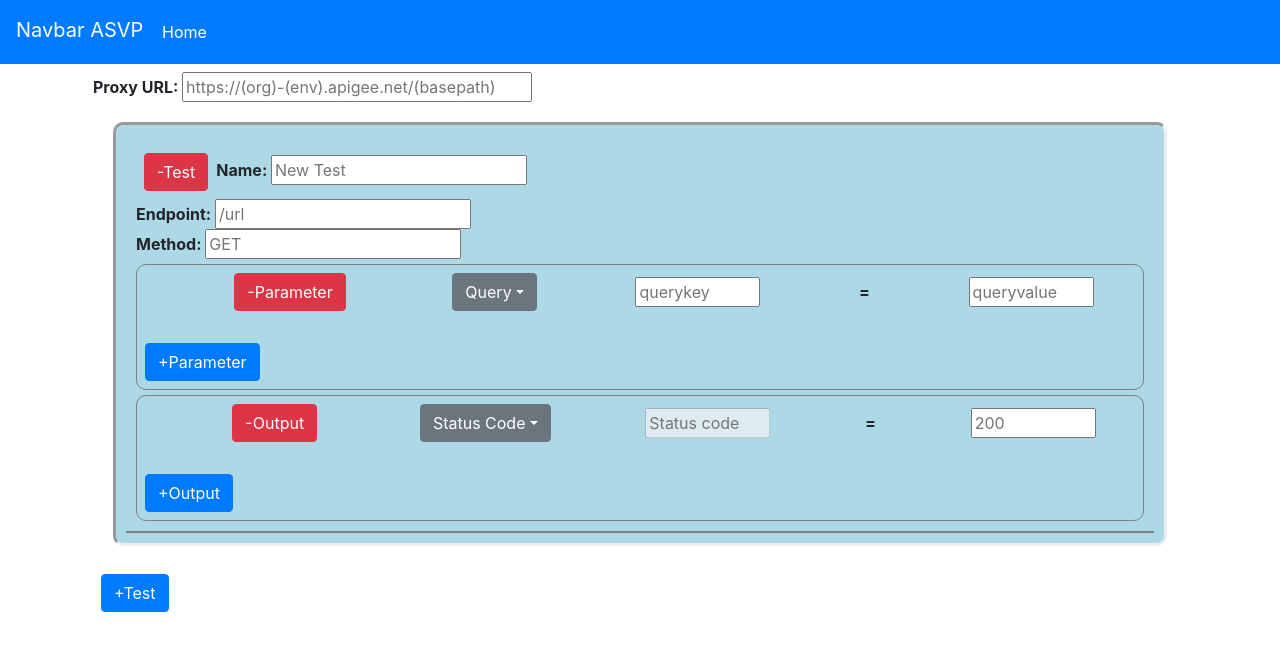
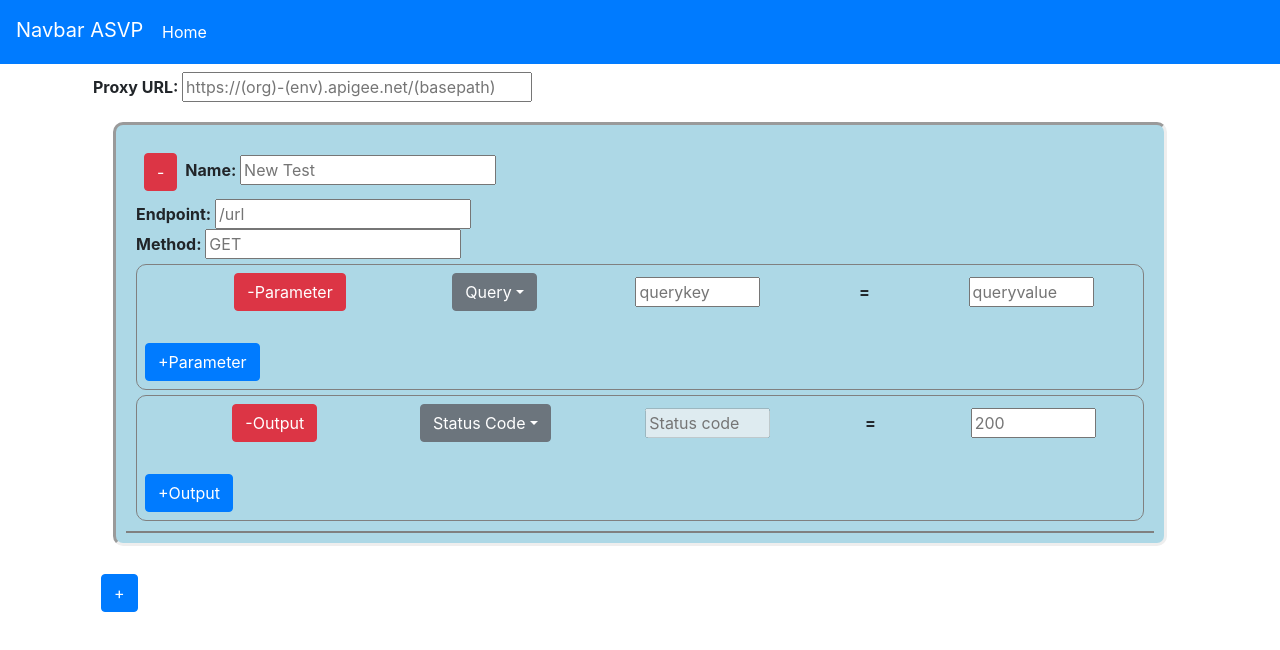
Before and after one commit to rpierz-pk/asvp, a React (Create React App) app in the folder react/: page / in a window 1280 px wide. Shown: the top 650 px of the page. Built offline with nearby package versions, Linux system fonts and the light colour scheme.

Commit message:
consolidated Add and Remove components

```diff
--- a/react/src/App.js
+++ b/react/src/App.js
@@ -26,7 +26,7 @@ class App extends Component {
     };
     const newTest = {
       id: getMaxId(tests) + 1,
-      name: "Custom Test",
+      name: "New Test",
       Endpoint: "",
       Method: ""
     };
@@ -35,7 +35,7 @@ class App extends Component {
 
   handleRemoveTest = testId => {
     this.setState({
-      tests: [...this.state.tests].filter(t => t.id !== testId)
+      tests: [...this.state.tests].filter(test => test.id !== testId)
     });
   };
 
--- a/react/src/components/addTestButton.jsx
+++ /dev/null
@@ -1,18 +0,0 @@
-import React, { Component } from "react";
-
-class AddTestButton extends Component {
-  render() {
-    return (
-      <div>
-        <button
-          className="btn btn-primary m-2"
-          onClick={() => this.props.onAddTest()}
-        >
-          +Test
-        </button>
-      </div>
-    );
-  }
-}
-
-export default AddTestButton;
--- a/react/src/components/removeTestButton.jsx
+++ /dev/null
@@ -1,16 +0,0 @@
-import React, { Component } from "react";
-
-class RemoveTestButton extends Component {
-  render() {
-    return (
-      <button
-        className="btn btn-danger m-2"
-        onClick={() => this.props.onRemoveTest(this.props.id)}
-      >
-        -Test
-      </button>
-    );
-  }
-}
-
-export default RemoveTestButton;
--- a/react/src/components/test.jsx
+++ b/react/src/components/test.jsx
@@ -1,5 +1,5 @@
 import React, { Component } from "react";
-import RemoveTestButton from "./removeTestButton";
+import RemoveElementButton from "./removeElementButton";
 import Parameters from "./parameter/parameters";
 import ExpectedOutputs from "./expectedOutputs";
 
@@ -12,9 +12,9 @@ class Test extends Component {
 
     return (
       <div style={testStyle}>
-        <RemoveTestButton
-          id={this.props.test.id}
-          onRemoveTest={this.props.onRemoveTest}
+        <RemoveElementButton
+          elementId={this.props.test.id}
+          onRemoveElement={this.props.onRemoveTest}
         />
         Name: <input type="text" placeholder={this.props.test.name} />
         <div>
--- a/react/src/components/tests.jsx
+++ b/react/src/components/tests.jsx
@@ -1,6 +1,6 @@
 import React, { Component } from "react";
 import Test from "./test";
-import AddTestButton from "./addTestButton";
+import AddElementButton from "./addElementButton";
 
 class Tests extends Component {
   render() {
@@ -31,7 +31,7 @@ class Tests extends Component {
             />
           ))}
         </div>
-        <AddTestButton onAddTest={this.props.onAddTest} />
+        <AddElementButton onAddElement={this.props.onAddTest} />
       </div>
     );
   }
```
